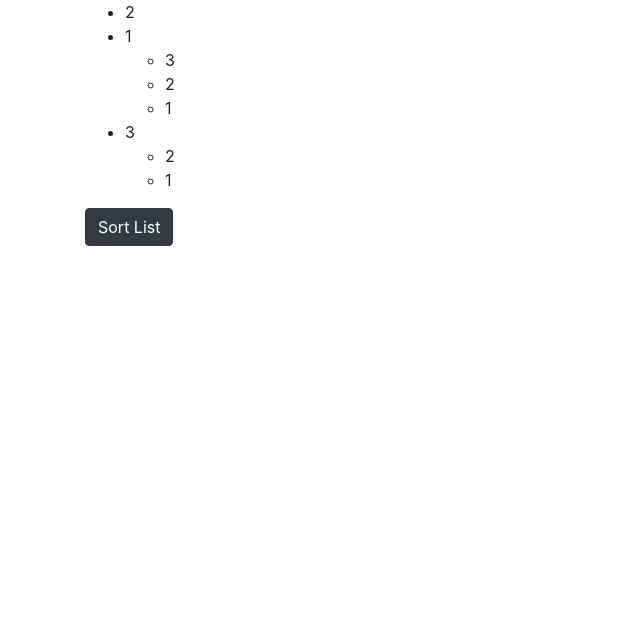
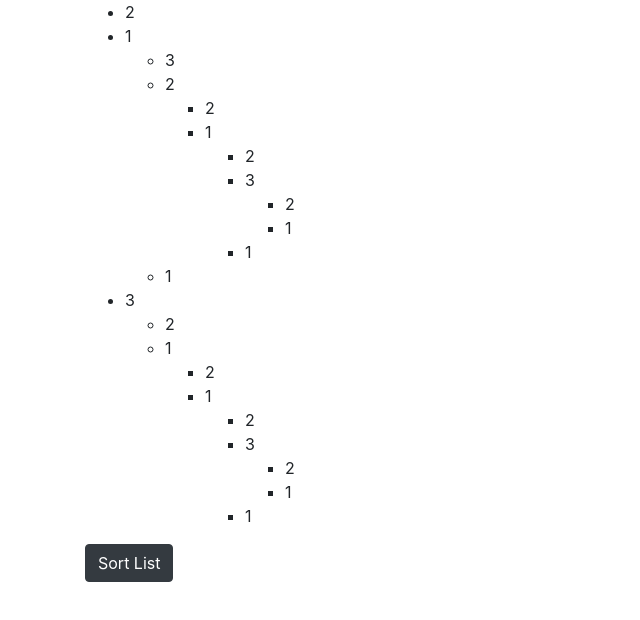
Before and after one commit to skyksl066/NestedListSorter, a plain HTML site: page index.html in a window 1280 px wide. Shown: the whole page, without its empty margins (0-640 px from the left). Drawn offline with nearby package versions, Linux system fonts and the light colour scheme.

Commit message:
Increase the difficulty

```diff
--- a/index.html
+++ b/index.html
@@ -15,7 +15,26 @@
                     1
                     <ul>
                         <li>3</li>
-                        <li>2</li>
+                        <li>
+                            2
+                            <ul>
+                                <li>2</li>
+                                <li>
+                                    1
+                                    <ul>
+                                        <li>2</li>
+                                        <li>
+                                            3
+                                            <ul>
+                                                <li>2</li>
+                                                <li>1</li>
+                                            </ul>
+                                        </li>
+                                        <li>1</li>
+                                    </ul>
+                                </li>
+                            </ul>
+                        </li>
                         <li>1</li>
                     </ul>
                 </li>
@@ -23,7 +42,26 @@
                     3
                     <ul>
                         <li>2</li>
-                        <li>1</li>
+                        <li>
+                            1
+                            <ul>
+                                <li>2</li>
+                                <li>
+                                    1
+                                    <ul>
+                                        <li>2</li>
+                                        <li>
+                                            3
+                                            <ul>
+                                                <li>2</li>
+                                                <li>1</li>
+                                            </ul>
+                                        </li>
+                                        <li>1</li>
+                                    </ul>
+                                </li>
+                            </ul>
+                        </li>
                     </ul>
                 </li>
             </ul>
```
